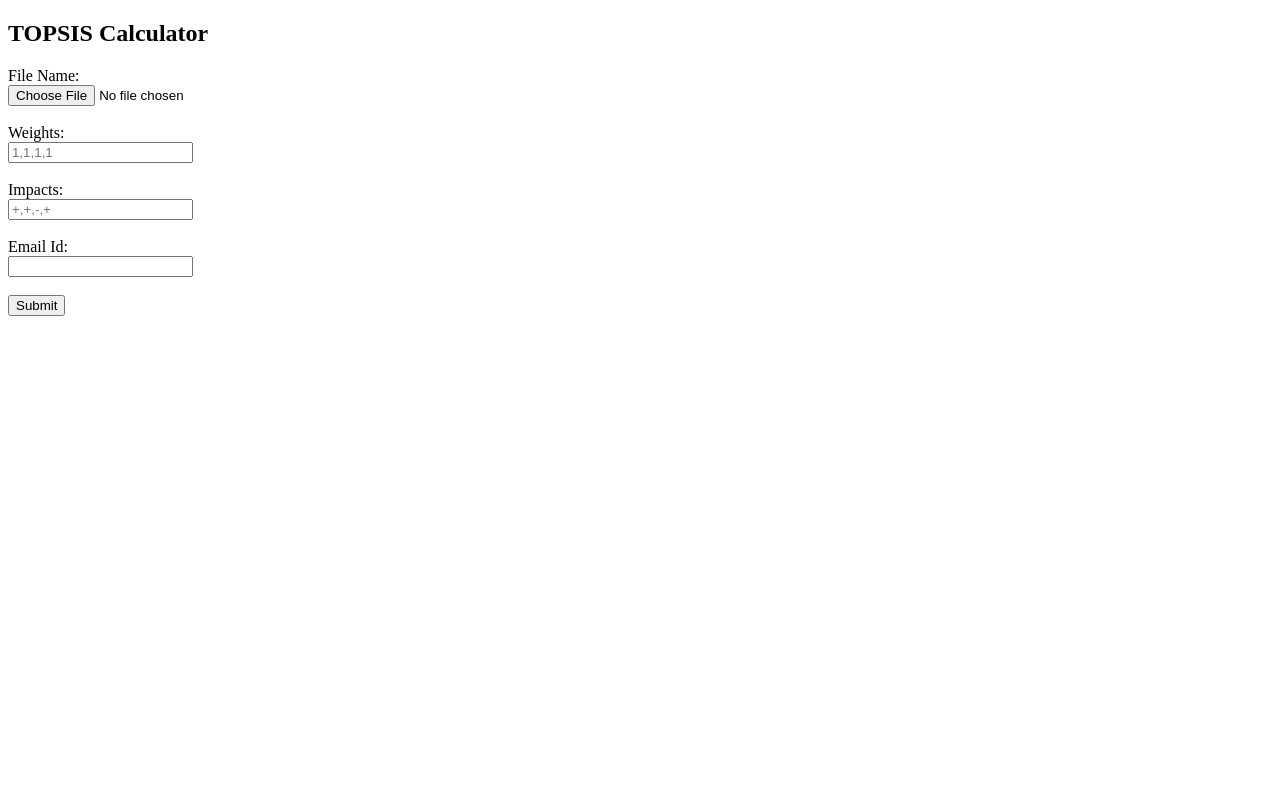
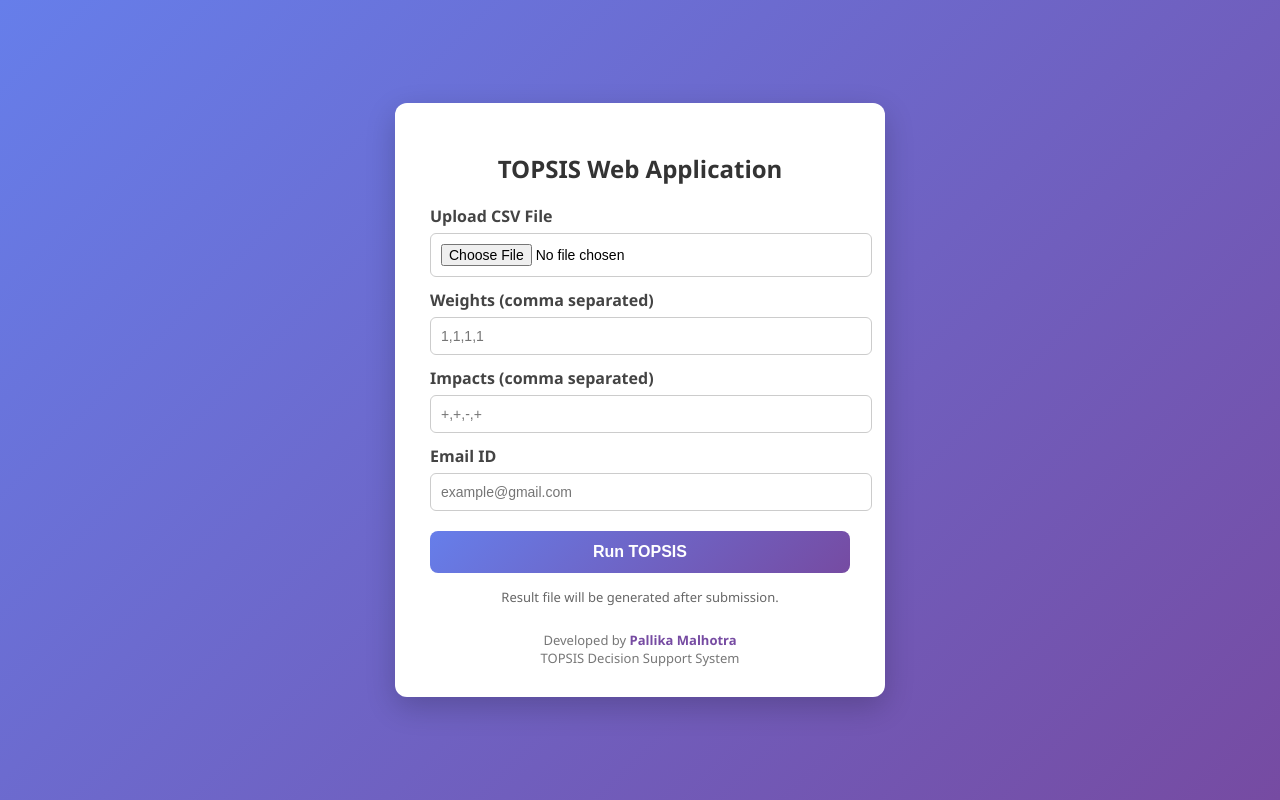
Before and after one commit to PallikaMalhotra/TOPSIS_19, a Flask app: page / in a window 1280 px wide. Run offline with Flask 3, Linux system fonts and the light colour scheme.

Commit message:
Update index.html

```diff
--- a/templates/index.html
+++ b/templates/index.html
@@ -1,25 +1,126 @@
 <!DOCTYPE html>
-<html>
+<html lang="en">
 <head>
-    <title>TOPSIS Web Tool</title>
+    <meta charset="UTF-8">
+    <title>TOPSIS Decision Support System</title>
+    <style>
+        body {
+            margin: 0;
+            padding: 0;
+            font-family: "Segoe UI", Tahoma, Geneva, Verdana, sans-serif;
+            background: linear-gradient(135deg, #667eea, #764ba2);
+            min-height: 100vh;
+            display: flex;
+            justify-content: center;
+            align-items: center;
+        }
+
+        .container {
+            background: #ffffff;
+            width: 420px;
+            padding: 30px 35px;
+            border-radius: 12px;
+            box-shadow: 0 10px 30px rgba(0,0,0,0.2);
+        }
+
+        h2 {
+            text-align: center;
+            margin-bottom: 20px;
+            color: #333;
+        }
+
+        label {
+            font-weight: 600;
+            color: #444;
+            display: block;
+            margin-top: 12px;
+        }
+
+        input[type="file"],
+        input[type="text"],
+        input[type="email"] {
+            width: 100%;
+            padding: 10px;
+            margin-top: 6px;
+            border-radius: 6px;
+            border: 1px solid #ccc;
+            outline: none;
+            font-size: 14px;
+        }
+
+        input:focus {
+            border-color: #667eea;
+        }
+
+        button {
+            width: 100%;
+            margin-top: 20px;
+            padding: 12px;
+            background: linear-gradient(135deg, #667eea, #764ba2);
+            border: none;
+            border-radius: 8px;
+            color: white;
+            font-size: 16px;
+            font-weight: bold;
+            cursor: pointer;
+            transition: transform 0.2s ease, box-shadow 0.2s ease;
+        }
+
+        button:hover {
+            transform: translateY(-2px);
+            box-shadow: 0 6px 15px rgba(0,0,0,0.2);
+        }
+
+        .info {
+            margin-top: 15px;
+            font-size: 13px;
+            color: #666;
+            text-align: center;
+        }
+
+        footer {
+            margin-top: 25px;
+            text-align: center;
+            font-size: 13px;
+            color: #777;
+        }
+
+        footer span {
+            font-weight: bold;
+            color: #764ba2;
+        }
+    </style>
 </head>
 <body>
-    <h2>TOPSIS Calculator</h2>
+
+<div class="container">
+    <h2>TOPSIS Web Application</h2>
 
     <form action="/submit" method="post" enctype="multipart/form-data">
-        <label>File Name:</label><br>
-        <input type="file" name="file" required><br><br>
+        <label>Upload CSV File</label>
+        <input type="file" name="file" required>
 
-        <label>Weights:</label><br>
-        <input type="text" name="weights" placeholder="1,1,1,1" required><br><br>
+        <label>Weights (comma separated)</label>
+        <input type="text" name="weights" placeholder="1,1,1,1" required>
 
-        <label>Impacts:</label><br>
-        <input type="text" name="impacts" placeholder="+,+,-,+" required><br><br>
+        <label>Impacts (comma separated)</label>
+        <input type="text" name="impacts" placeholder="+,+,-,+" required>
 
-        <label>Email Id:</label><br>
-        <input type="email" name="email"><br><br>
+        <label>Email ID</label>
+        <input type="email" name="email" placeholder="example@gmail.com" required>
 
-        <button type="submit">Submit</button>
+        <button type="submit">Run TOPSIS</button>
     </form>
+
+    <div class="info">
+        Result file will be generated after submission.
+    </div>
+
+    <footer>
+        Developed by <span>Pallika Malhotra</span><br>
+        TOPSIS Decision Support System
+    </footer>
+</div>
+
 </body>
 </html>
```
